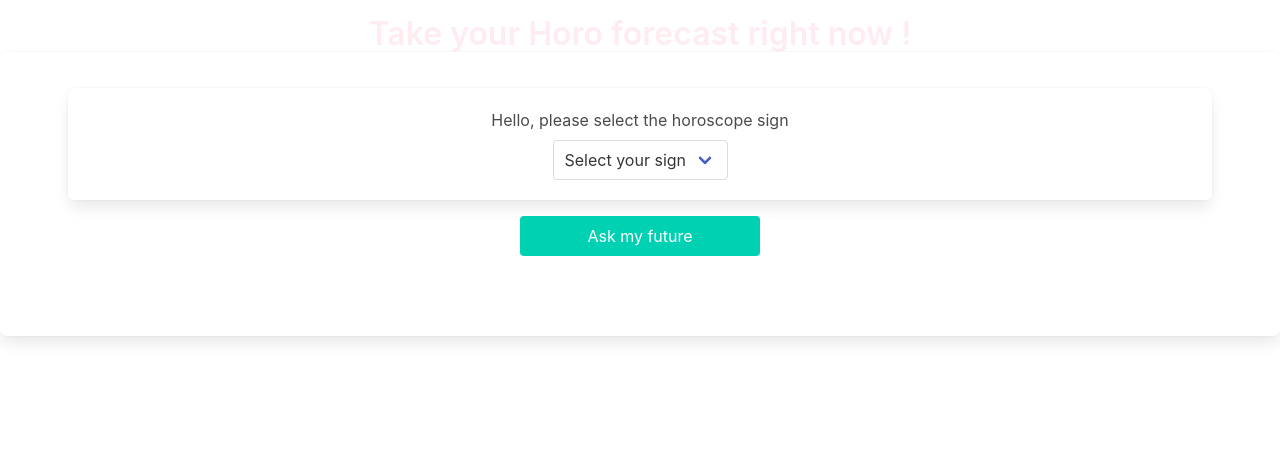
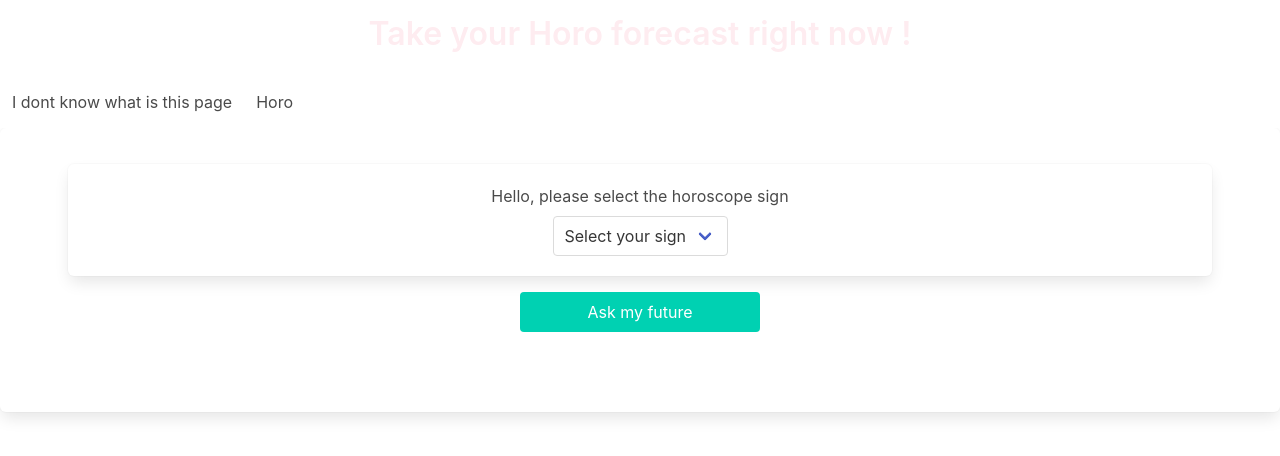
Before and after one commit to haduigon/manifest2, a React (Create React App) app: page /#/horo in a window 1280 px wide. Shown: the top 456 px of the page. Built offline with nearby package versions, Linux system fonts and the light colour scheme.

Commit message:
added routing, element. nav

```diff
--- a/package.json
+++ b/package.json
@@ -17,7 +17,9 @@
     "node-sass": "^9.0.0",
     "react": "^18.2.0",
     "react-dom": "^18.2.0",
+    "react-router-dom": "^6.16.0",
     "react-scripts": "5.0.1",
+    "react-spinners": "^0.13.8",
     "react-transition-group": "^4.4.5",
     "typescript": "^4.9.5",
     "web-vitals": "^2.1.4"
--- a/src/App.tsx
+++ b/src/App.tsx
@@ -1,33 +1,9 @@
 /* eslint-disable */
 import 'bulma/css/bulma.css'
-import classNames from 'classnames';
-import { useState } from 'react';
-import { GooglePayB } from './components/googlePay';
-import { TypeWriter } from './components/TypeWriter';
-import { SwitchTransition, CSSTransition } from 'react-transition-group';
-import './styles/index.scss';
-import axios from "axios";
+import { Outlet } from 'react-router-dom';
+import { Navbar } from './components/Navbar';
 
 export const App: React.FC = () => {
-  const [isPressed, setIsPressed] = useState(false);
-  const [typingText, setTypingText] = useState('Hello, please select the horoscope sign');
-  const [horoSign, setHoroSign] = useState('');
-
-  const apiUrl = 'http://185.70.185.9:3011';
-
-  const client = axios.create({
-    baseURL: apiUrl,
-  });
-
-  function hanldeClick() {
-    setIsPressed(state => !state);
-    client.post('/chat', {
-      prompt: 'write me a horoscope for Capricorn for a week length of message should be 200 words'
-    }).then((resp: any) => {
-      console.log(resp.data.message);
-      setTypingText(resp.data.message);
-    });
-  }
 
   return (
     <div>
@@ -35,43 +11,10 @@ export const App: React.FC = () => {
         <h3 className='title is-3 mt-4 has-text-danger-light'>
           Take your Horo forecast right now !
         </h3>
+        <Navbar />
+        {/* <ClipLoader color="#36d7b7" /> */}
       </div>
-      <div className={classNames('box has-text-centered', {
-        'has-text-centered': !isPressed,
-      })}>
-        <div className='box my-4 mx-6'>
-          <TypeWriter
-            text={typingText}
-            delay={60}
-          />
-        </div>
-
-        <div className='has-text-centered' style={{ height: '100px'}}>
-
-          <SwitchTransition mode="out-in">
-            <CSSTransition
-              key={isPressed as any}
-              timeout={500}
-              classNames='fade'
-            >
-              <button
-                style={{
-                  width: 240,
-                  height: 40,
-                }}
-                className='button is-primary'
-                onClick={hanldeClick}
-              >
-                {!isPressed ? 'Ask my future' : <GooglePayB />}
-
-              </button>
-
-            </CSSTransition>
-          </SwitchTransition>
-
-        </div>
-
-      </div>
+      <Outlet />
     </div>
   );
 }
--- a/src/components/AppContext.tsx
+++ b/src/components/AppContext.tsx
@@ -6,17 +6,25 @@ import { ACTIONS } from "./utils";
 import React from "react";
 
 type Action = { type: ACTIONS.SET_HORO_SIGN, payload: string }
+| { type: ACTIONS.SET_TYPING_TEXT, payload: string }
 
 interface Data {
   horoSign: string,
+  typingText: string,
 }
 
 function reducer(state: Data, action: Action): Data {
   switch (action.type) {
     case ACTIONS.SET_HORO_SIGN:
       return {
+        ...state,
         horoSign: action.payload,
-      }
+      };
+    case ACTIONS.SET_TYPING_TEXT:
+      return {
+        ...state,
+        typingText: action.payload,
+      };
     default:
       return state;
   }
@@ -25,11 +33,12 @@ function reducer(state: Data, action: Action): Data {
 type State = {
   state: Data,
   dispatch: Dispatch<Action>,
-}
+};
 
 const initialState: State = {
   state: {
     horoSign: '',
+    typingText: 'Hello, please select the horoscope sign',
   },
   dispatch: () => { },
 };
--- /dev/null
+++ b/src/components/HoroPage.tsx
@@ -0,0 +1,93 @@
+import classNames from "classnames"
+import { useContext, useState } from "react";
+import { SwitchTransition, CSSTransition } from "react-transition-group"
+import { StateContext } from "./AppContext";
+import axios from "axios";
+import { ACTIONS } from "./utils";
+import { TypeWriter } from "./TypeWriter";
+import { Select } from "./Select";
+import { GooglePayB } from "./googlePay";
+import { useSearchParams } from 'react-router-dom';
+
+export const HoroPage: React.FC = () => {
+  const [isPressed, setIsPressed] = useState(false);
+  // const [typingText, setTypingText] = useState('Hello, please select the horoscope sign');
+  // const [horoSign, setHoroSign] = useState('');
+  const { state, dispatch } = useContext(StateContext);
+  const [searchParams, setSearchParams] = useSearchParams();
+  console.log(searchParams, 'searchParams');
+
+
+  const apiUrl = 'http://185.70.185.9:3011';
+
+  const client = axios.create({
+    baseURL: apiUrl,
+  });
+
+  let typingText = state.typingText;
+
+  function hanldeClick() {
+    const params = new URLSearchParams(searchParams);
+    params.append('sign', state.horoSign);
+    setSearchParams(params);
+
+    setIsPressed(state => !state);
+    dispatch({ type: ACTIONS.SET_TYPING_TEXT, payload: '' });
+    client.post('/chat', {
+      prompt: `write me a horoscope for ${state.horoSign} for a week length of message should be 200 words`
+    }).then((resp: any) => {
+      console.log(resp.data.message);
+      // dispatch({ type: ACTIONS.SET_TYPING_TEXT, payload: '' });
+      dispatch({ type: ACTIONS.SET_TYPING_TEXT, payload: resp.data.message });
+    });
+  }
+  console.log(state.typingText, 'tt');
+  console.log(typingText, 'tt2');
+  return (
+    <div className={classNames('box has-text-centered', {
+      'has-text-centered': !isPressed,
+    })}>
+      <div className='box my-4 mx-6'>
+        {state.typingText.length > 0 ? (
+          <TypeWriter
+            text={state.typingText}
+            delay={60}
+          />
+        ) : (
+          <></>
+        )}
+        {/* <TypeWriter
+          text={typingText}
+          delay={60}
+        /> */}
+        <Select />
+      </div>
+
+      <div className='has-text-centered' style={{ height: '100px' }}>
+
+        <SwitchTransition mode="out-in">
+          <CSSTransition
+            key={isPressed as any}
+            timeout={500}
+            classNames='fade'
+          >
+            <button
+              style={{
+                width: 240,
+                height: 40,
+              }}
+              className='button is-primary'
+              onClick={hanldeClick}
+            >
+              {!isPressed ? 'Ask my future' : <GooglePayB />}
+
+            </button>
+
+          </CSSTransition>
+        </SwitchTransition>
+
+      </div>
+
+    </div>
+  )
+}
--- /dev/null
+++ b/src/components/Navbar.tsx
@@ -0,0 +1,12 @@
+import { NavLink } from "react-router-dom";
+
+export const Navbar: React.FC = () => {
+  return (
+    <nav
+      className="navbar"
+    >
+      <NavLink to="/" className="navbar-item">I dont know what is this page</NavLink>
+      <NavLink to="/horo" className="navbar-item">Horo</NavLink>
+    </nav>
+  )
+}
--- /dev/null
+++ b/src/components/Root.tsx
@@ -0,0 +1,24 @@
+import {
+  HashRouter,
+  Route,
+  Routes,
+  Navigate,
+} from 'react-router-dom';
+import { App } from '../App';
+import { HoroPage } from './HoroPage';
+import { AppContextProvider } from './AppContext';
+
+export const Root = () => (
+
+  <HashRouter>
+    <AppContextProvider>
+    <Routes>
+      <Route path="/home" element={<Navigate to="/" replace />} />
+      <Route path="/" element={<App />} >
+        <Route index element={<h1 className='title'>Home page</h1>} />
+        <Route path='horo' element={<HoroPage />} />
+      </Route>
+    </Routes>
+    </AppContextProvider>
+  </HashRouter>
+)
--- /dev/null
+++ b/src/components/Select.tsx
@@ -0,0 +1,57 @@
+import { useContext, useState } from "react";
+import { StateContext } from "./AppContext";
+import { ACTIONS } from "./utils";
+
+export const Select: React.FC = () => {
+
+  const horoSigns = [
+    'Aries',
+    'Taurus',
+    'Gemini',
+    'Cancer',
+    'Leo',
+    'Virgo',
+    'Libra',
+    'Scorpio',
+    'Sagittarius',
+    'Capricorn',
+    'Aquarius',
+    'Pisces',
+  ];
+
+  // const [trigger, setTrigger] = useState(false);
+  const [selectValue, setSelectValue] = useState('');
+  const { dispatch } = useContext(StateContext);
+
+  function handleSelect(event: React.ChangeEvent<HTMLSelectElement>) {
+    setSelectValue(event.target.value);
+    // dispatch({ type: ACTIONS.SET_TYPING_TEXT, payload: 'You choose : ' });
+    dispatch({ type: ACTIONS.SET_HORO_SIGN, payload: event.target.value });
+  }
+
+  return (
+    <div>
+      <div
+        className="select mt-2"
+        // style={{
+        //   visibility: (
+        //     trigger
+        //   ) ? 'visible' : 'hidden',
+        // }}
+      >
+
+        <select
+          value={selectValue}
+          onChange={(event) => handleSelect(event)}
+        >
+          <option>Select your sign</option>
+          {horoSigns.map(sign => {
+            return (
+              <option key={sign} value={sign}>{sign}</option>
+            )
+          })}
+        </select>
+      </div>
+    </div>
+  )
+}
--- a/src/components/TypeWriter.tsx
+++ b/src/components/TypeWriter.tsx
@@ -10,31 +10,8 @@ type Props = {
  export const TypeWriter: React.FC<Props> = ({ text, delay }) => {
   const [currentText, setCurrentText] = useState('');
   const [currentIndex, setCurrentIndex] = useState(0);
-  const [trigger, setTrigger] = useState(false);
-  const [selectValue, setSelectValue] = useState('');
+
   const { state, dispatch } = useContext(StateContext);
-
-  function handleSelect(event: React.ChangeEvent<HTMLSelectElement>) {
-    setSelectValue(event.target.value);
-    dispatch({ type: ACTIONS.SET_HORO_SIGN, payload: event.target.value })
-  }
-
-  console.log(selectValue);
-
-  const horoSigns = [
-    'Aries',
-    'Taurus',
-    'Gemini',
-    'Cancer',
-    'Leo',
-    'Virgo',
-    'Libra',
-    'Scorpio',
-    'Sagittarius',
-    'Capricorn',
-    'Aquarius',
-    'Pisces',
-  ];
 
   useEffect(() => {
     if (currentIndex < text.length) {
@@ -44,36 +21,12 @@ type Props = {
       }, delay);
 
       return () => clearTimeout(timeout);
-    } setTrigger(true);
+    }
   }, [currentIndex, delay, text]);
-  console.log(state.horoSign);
-
 
   return (
     <>
       <span>{currentText}</span>
-      <div>
-        <div
-          className="select mt-2"
-          style={{
-            visibility: (
-              trigger
-            ) ? 'visible' : 'hidden',
-          }}
-        >
-          <select
-            value={selectValue}
-            onChange={(event) => handleSelect(event)}
-          >
-            <option>Select your sign</option>
-            {horoSigns.map(sign => {
-              return (
-                <option key={sign} value={sign}>{sign}</option>
-              )
-            })}
-          </select>
-        </div>
-      </div>
     </>
   )
 };
--- a/src/components/utils.tsx
+++ b/src/components/utils.tsx
@@ -1,3 +1,4 @@
 export enum ACTIONS {
   SET_HORO_SIGN,
+  SET_TYPING_TEXT,
 }
--- a/src/index.tsx
+++ b/src/index.tsx
@@ -4,15 +4,16 @@ import './styles/index.scss';
 import App from './App';
 import 'bulma/css/bulma.css';
 import { AppContextProvider } from './components/AppContext';
+import { Root } from './components/Root';
 
 const root = ReactDOM.createRoot(
   document.getElementById('root') as HTMLElement
 );
 root.render(
   // <React.StrictMode>
-  <AppContextProvider>
-    <App />
-  </AppContextProvider>
+  // <AppContextProvider>
+    <Root />,
+  // </AppContextProvider>
 
   //  </React.StrictMode>
 );
```
Also changed, not shown: 1 other file (tests, documents, lock files or other folders).
